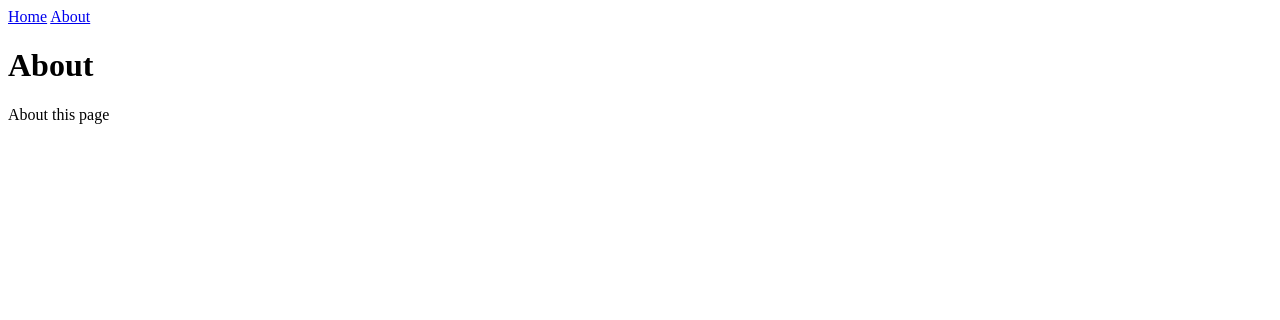
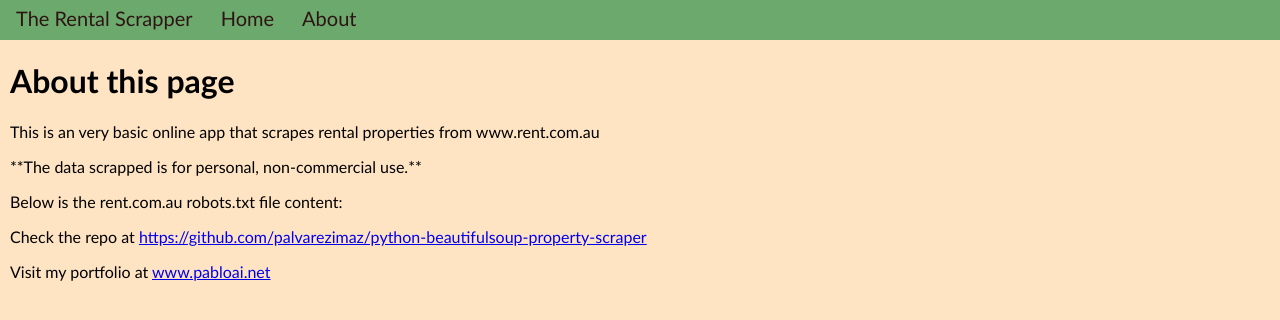
Before and after one commit to palvarezimaz/django-scrapper, a Django app: page /about/ in a window 1280 px wide. Shown: the top 320 px of the page. Run offline with Django 4.2, Linux system fonts and the light colour scheme.

Commit message:
basic styling added

```diff
--- a/main/templates/main/about.html
+++ b/main/templates/main/about.html
@@ -1,8 +1,23 @@
 {% extends 'main/base.html' %}
 
 {% block content %}
-<h1>About</h1>
+<div class="about">
+  <h1>About this page</h1>
 
-<p>About this page</p>
+  <p>This is an very basic online app that scrapes rental properties from www.rent.com.au</p>
 
+  <p>**The data scrapped is for personal, non-commercial use.**</p>
+
+  <p>Below is the rent.com.au robots.txt file content:</p>
+
+  <p>
+    Check the repo at
+    <a href="https://github.com/palvarezimaz/python-beautifulsoup-property-scraper">https://github.com/palvarezimaz/python-beautifulsoup-property-scraper
+    </a>
+  </p>
+
+  <p>
+    Visit my portfolio at <a href="www.pabloai.net">www.pabloai.net</a>
+  </p>
+</div>
 {% endblock %}
--- a/main/templates/main/base.html
+++ b/main/templates/main/base.html
@@ -5,14 +5,58 @@
   <meta http-equiv="X-UA-Compatible" content="IE=edge">
   <meta name="viewport" content="width=device-width, initial-scale=1.0">
   <title>{% block title %} Property Scrapper {% endblock %}</title>
+  <style type="text/css">
+    * {
+      box-sizing: border-box
+    }
+
+    body {
+      margin: 0 auto;
+      background-color: bisque;
+      font-family: 'Trebuchet MS', 'Lucida Sans Unicode', 'Lucida Grande', 'Lucida Sans', Arial, sans-serif;
+    }
+
+    .navbar {
+      top: 0;
+      height: 30px;
+      width: 100%;
+      position: fixed;
+      background-color: rgb(108, 169, 108);
+      z-index: 1;
+      padding-bottom: 40px;
+    }
+
+    .navbar a,
+    span {
+      padding: 6px 8px 6px 16px;
+      text-decoration: none;
+      font-size: 20px;
+      color: #2e1515;
+      display: inline-block
+    }
+
+    .navbar a:hover {
+      color: #f50808
+    }
+
+    .content {
+      display: flex;
+      flex-direction: column;
+      margin-top: 40px;
+      padding: 0px 10px;
+      text-decoration: none;
+    }
+  </style>
+
 </head>
 
 <body>
-  <nav>
+  <nav class="navbar">
+    <span class="nav-bar-title">The Rental Scrapper</span>
     <a href="/">Home</a>
     <a href="/about">About</a>
   </nav>
-  <div id="content" , name="content">
+  <div class="content" id="content" , name="content">
     {% block content %}
 
     {% endblock %}
--- a/main/templates/main/index.html
+++ b/main/templates/main/index.html
@@ -4,7 +4,7 @@
 <h1>Rental Scraper</h1>
 
 <div>
-  <ul>
+  <ol>
     {% for property in props_dic %}
     <li>
       <a href="{{property.link}}">{{property.address}}</a>
@@ -14,7 +14,7 @@
       <img src="{{property.image}}">
     </li>
 
-    {% endfor %} -->
-  </ul>
+    {% endfor %}
+    </ul>
 </div>
 {% endblock %}
```
